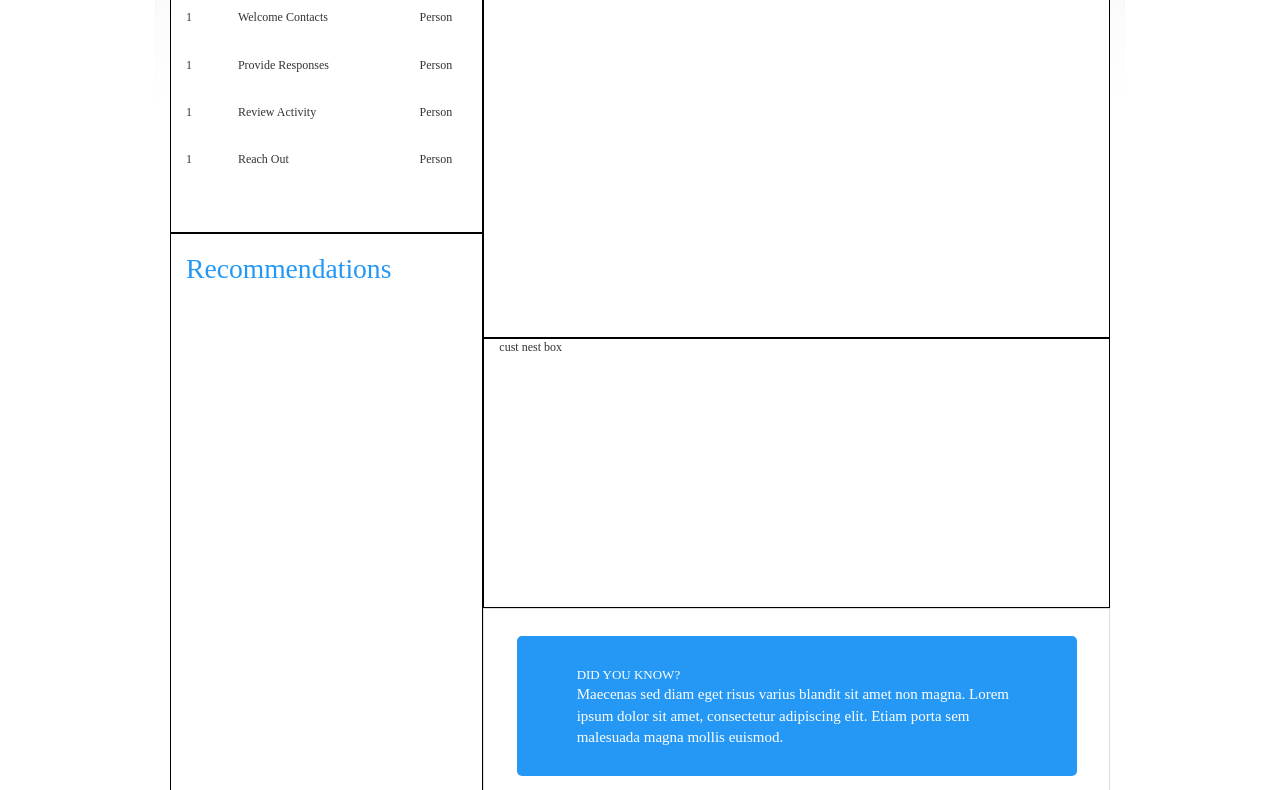
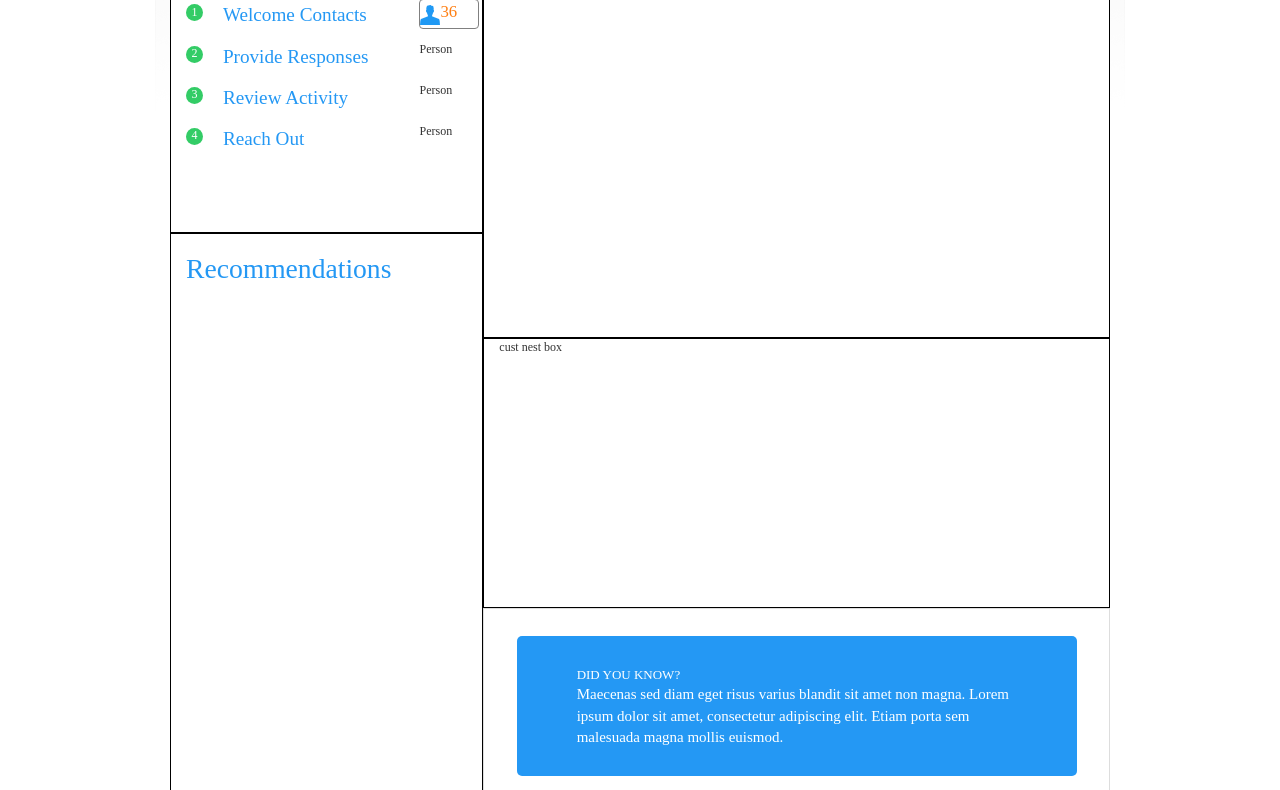
Before and after one commit to lexinamer/j586-project1, a plain HTML site: page index.html in a window 1280 px wide. Shown: the part 359-1149 px from the top of the page. Drawn offline with nearby package versions, Linux system fonts and the light colour scheme.

Commit message:
task changes

```diff
--- a/css/style.css
+++ b/css/style.css
@@ -20,8 +20,27 @@ h3 {
 
 h5 {
   color: #2498f4;
-  font-size: 1em;
+  font-size: 1.6em;
 }
+
+h6 {
+  color: #fff;
+  position: relative;
+  top: 50%;
+  transform: translateY(-50%);
+}
+
+h2 {
+  color: #2498f4;
+  font-size: 1.2em;
+  display: inline;
+
+}
+
+.col-md-7 {
+  padding: 0px;
+}
+
 .stream {
   color: #fff;
   font-size: 1.5em;
@@ -31,14 +50,33 @@ h5 {
   transform: translateY(-50%);
 }
 
-.tasks {
-  padding-bottom: 15px;
-  padding-top: 15px;
+.settings-icon {
+  padding-top: 22px;
 }
 
 .center-block {
   position: absolute;
 
+}
+
+.person-btn {
+  width: 60px;
+  height: 30px;
+  border: 1px solid gray;
+  border-radius: 4px;
+}
+
+.number-btn {
+  border-radius: 50%;
+  width: 17px;
+  height: 17px;
+  background: #33cc66;
+  text-align: center;
+}
+
+.number {
+  color: #fe7f13;
+  font-size: 1.4em;
 }
 
 .mini {
@@ -54,7 +92,10 @@ h5 {
   position: relative;
   top: 50%;
   transform: translateY(-50%);
+}
 
+.col-md-3 {
+  padding-top: 5px;
 }
 
 .searchinput {
--- a/index.html
+++ b/index.html
@@ -99,26 +99,36 @@
             <div class="col-md-12 tasks-box">
               <div class="row tasks-header">
                 <div class="col-md-10"><h3>Tasks</h3></div>
-                <div class="col-md-2"><img src="images/body/settings.png"></div>
+                <div class="col-md-2"><img src="images/body/settings.png" class="settings-icon"></div>
               </div>
                 <div class="row tasks">
-                  <div class="col-md-2">1</div>
-                  <div class="col-md-7">Welcome Contacts</div>
+                  <div class="col-md-2">
+                    <div class="number-btn"><h6>1</h6></div>
+                  </div>
+                  <div class="col-md-7"><h5>Welcome Contacts</h5></div>
+                  <div class="col-md-3">
+                    <div class="person-btn"><img src="images/body/person-sm-blue.png"><span class="number">36</span></div>
+                  </div>
+                </div>
+                <div class="row tasks">
+                  <div class="col-md-2">
+                    <div class="number-btn"><h6>2</h6></div>
+                  </div>
+                  <div class="col-md-7"><h5>Provide Responses</h5></div>
                   <div class="col-md-3">Person</div>
                 </div>
                 <div class="row tasks">
-                  <div class="col-md-2">1</div>
-                  <div class="col-md-7">Provide Responses</div>
+                  <div class="col-md-2">
+                    <div class="number-btn"><h6>3</h6></div>
+                  </div>
+                  <div class="col-md-7"><h5>Review Activity</h5></div>
                   <div class="col-md-3">Person</div>
                 </div>
                 <div class="row tasks">
-                  <div class="col-md-2">1</div>
-                  <div class="col-md-7">Review Activity</div>
-                  <div class="col-md-3">Person</div>
-                </div>
-                <div class="row tasks">
-                  <div class="col-md-2">1</div>
-                  <div class="col-md-7">Reach Out</div>
+                  <div class="col-md-2">
+                    <div class="number-btn"><h6>4</h6></div>
+                  </div>
+                  <div class="col-md-7"><h5>Reach Out</h5></div>
                   <div class="col-md-3">Person</div>
                 </div>
             </div>
```
Also changed, not shown: images/body/boxy1.png (added), images/body/boxy2.png (added), images/body/boxy3.png (added), images/sprites-body.png (deleted).
